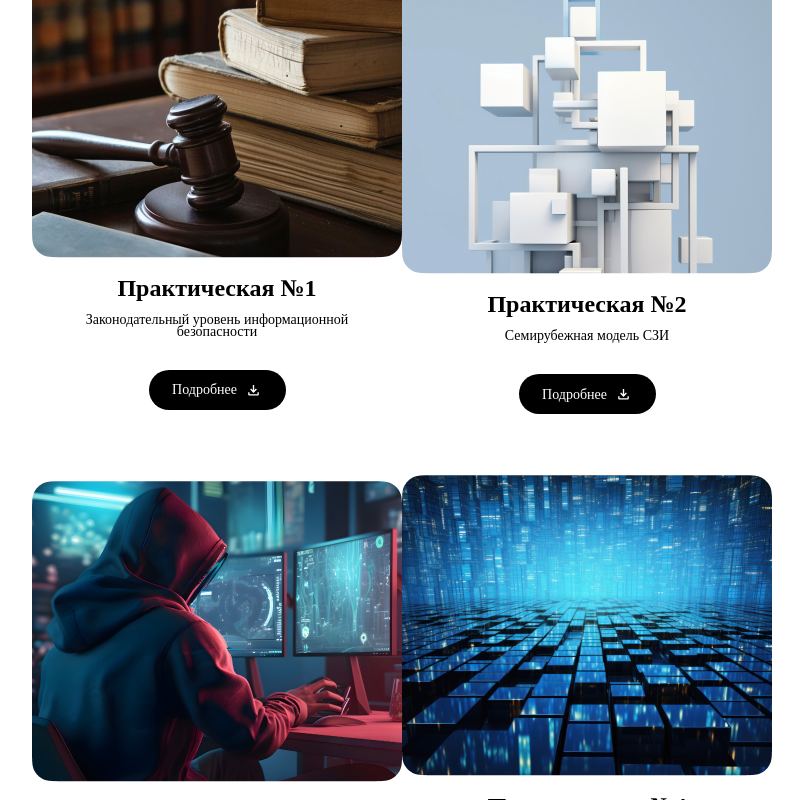
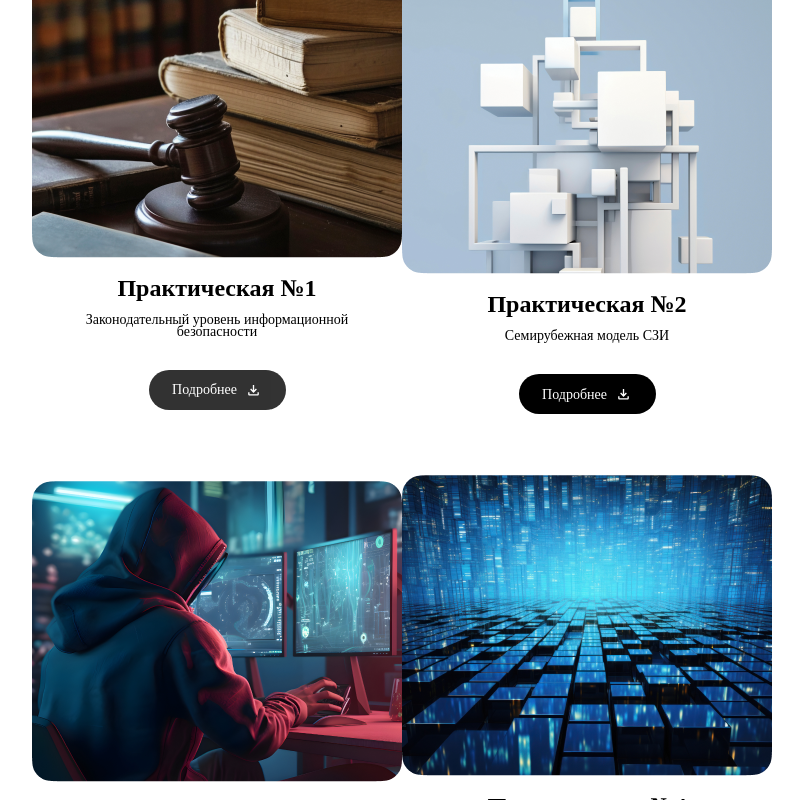
Before and after one commit to sanyadevel/final-exam, a React (Create React App) app: page / in a window 1280 px wide. In both pictures the pointer is over the link 455 px from the left and 1006 px from the top of the page. Shown: the part 606-1406 px from the top of the page, without its empty margins (238-1041 px from the left). Built offline with nearby package versions, Linux system fonts and the light colour scheme; the HTML template or start-up script is replaced by a standard one.

Commit message:
убрал сдвиг карточки + добавил opacity для кнопки

```diff
--- a/src/components/Button/styles.module.scss
+++ b/src/components/Button/styles.module.scss
@@ -12,6 +12,10 @@
    font-size: 14px;
    line-height: 11.48px;
 
+   &:hover {
+    opacity: 80%;
+   }
+
    & > img {
     margin-left: 8px;
 }
--- a/src/components/Header/styles.module.scss
+++ b/src/components/Header/styles.module.scss
@@ -4,5 +4,4 @@
     display: flex;
     justify-content: center;
     align-items: center;
-    color:red;
 }
```
